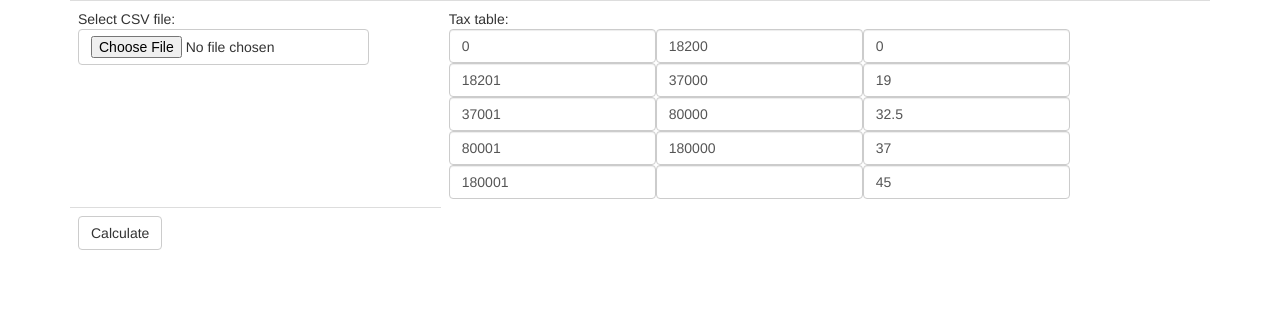
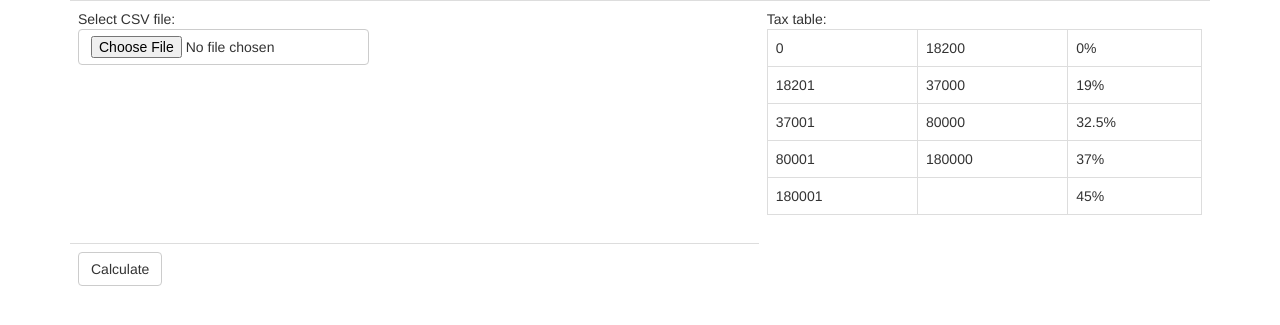
Before and after one commit to katropine/paycalculator, a PHP site: page / in a window 1280 px wide. Shown: the top 325 px of the page. Run offline with PHP 8.4, Linux system fonts and the light colour scheme.

Commit message:
Code cleanup

```diff
--- a/index.php
+++ b/index.php
@@ -11,21 +11,29 @@ use Kriss\Paycalculator\Model\Payee;
 use Kriss\Paycalculator\Model\TaxGrade;
 
 $year = '2012';
+$taxTableData = [
+    ['start' => 0, 'end' => 18200, 'tax' => 0],
+    ['start' => 18201, 'end' => 37000, 'tax' => 19],
+    ['start' => 37001, 'end' => 80000, 'tax' => 32.5],
+    ['start' => 80001, 'end' => 180000, 'tax' => 37],
+    ['start' => 180001, 'end' => null, 'tax' => 45],
+];
 
-if (isset($_POST) && isset($_FILES['csvinput'])) {
+if (isset($_POST['submit']) && isset($_FILES['csvinput'])) {
 
     $taxTable = [];
     $input = [];
 
-    foreach ($_POST['start'] as $k => $v) {
-        $tg = new TaxGrade();
-        $tg->setStartPrice((int) $v);
-        $tg->setEndPrice((int) $_POST['end'][$k]);
-        $tg->setTax((float) $_POST['tax'][$k] / 100);
-        $taxTable[] = $tg;
+
+    foreach ($taxTableData as $row) {
+        $tax = new TaxGrade();
+        $tax->setStartPrice($row['start']);
+        $tax->setEndPrice($row['end']);
+        $tax->setTax($row['tax'] / 100);
+
+        $taxTable[] = $tax;
     }
 
-    //var_dump($_FILES['csvinput']); exit;
     $csv = array_map('str_getcsv', file($_FILES['csvinput']['tmp_name']));
     foreach ($csv as $k => $row) {
         if ($k > 0) {
@@ -92,68 +100,26 @@ if (isset($_POST) && isset($_FILES['csvinput'])) {
                         </td>
                         <td>
                             Tax table:
-                            <table>
+                            <table class="table table-bordered">
+                                <?php foreach ($taxTableData as $taxRate): ?>
                                 <tr>
                                     <td>
-                                        <input class="form-control" type="text" name="start[]" value="0">
+                                        <?php echo $taxRate['start'];?>
                                     </td>
                                     <td>
-                                        <input class="form-control" type="text" name="end[]" value="18200">
+                                        <?php echo $taxRate['end'];?>
                                     </td>
                                     <td>
-                                        <input class="form-control" type="text" name="tax[]" value="0">
+                                        <?php echo $taxRate['tax'];?>%
                                     </td>
                                 </tr>
-                                <tr>
-                                    <td>
-                                        <input class="form-control" type="text" name="start[]" value="18201">
-                                    </td>
-                                    <td>
-                                        <input class="form-control" type="text" name="end[]" value="37000">
-                                    </td>
-                                    <td>
-                                        <input class="form-control" type="text" name="tax[]" value="19">
-                                    </td>
-                                </tr>
-                                <tr>
-                                    <td>
-                                        <input class="form-control" type="text" name="start[]" value="37001">
-                                    </td>
-                                    <td>
-                                        <input class="form-control" type="text" name="end[]" value="80000">
-                                    </td>
-                                    <td>
-                                        <input class="form-control" type="text" name="tax[]" value="32.5">
-                                    </td>
-                                </tr>
-                                <tr>
-                                    <td>
-                                        <input class="form-control" type="text" name="start[]" value="80001">
-                                    </td>
-                                    <td>
-                                        <input class="form-control" type="text" name="end[]" value="180000">
-                                    </td>
-                                    <td>
-                                        <input class="form-control" type="text" name="tax[]" value="37">
-                                    </td>
-                                </tr>
-                                <tr>
-                                    <td>
-                                        <input class="form-control" type="text" name="start[]" value="180001">
-                                    </td>
-                                    <td>
-                                        <input class="form-control" type="text" name="end[]" value="">
-                                    </td>
-                                    <td>
-                                        <input class="form-control" type="text" name="tax[]" value="45">
-                                    </td>
-                                </tr>
+                                <?php endforeach;?>
                             </table>
 
                         </td>
                     </tr>
                     <tr>
-                        <td><input class="btn btn-default" type="submit" value="Calculate"></td>
+                        <td><input class="btn btn-default" type="submit"name="submit" value="Calculate"></td>
                     </tr>
                 </table>
             </form>
```
